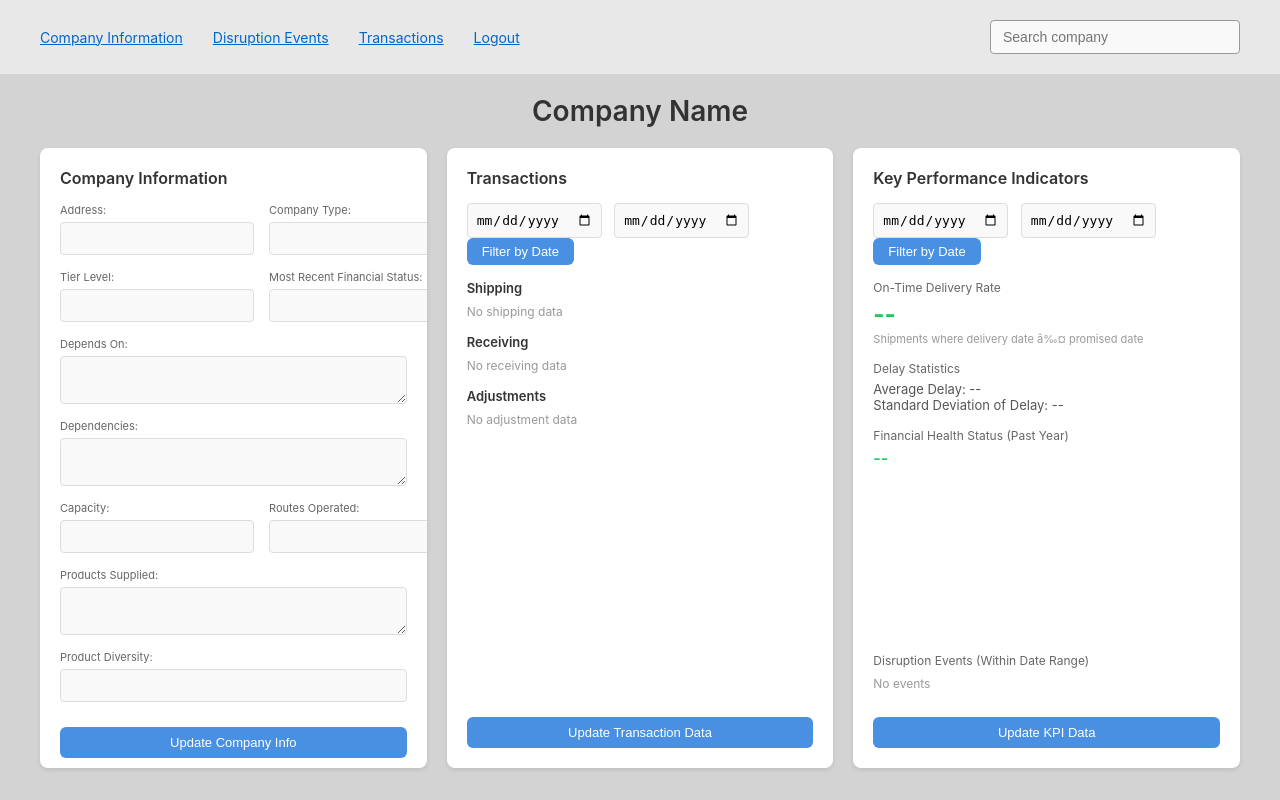
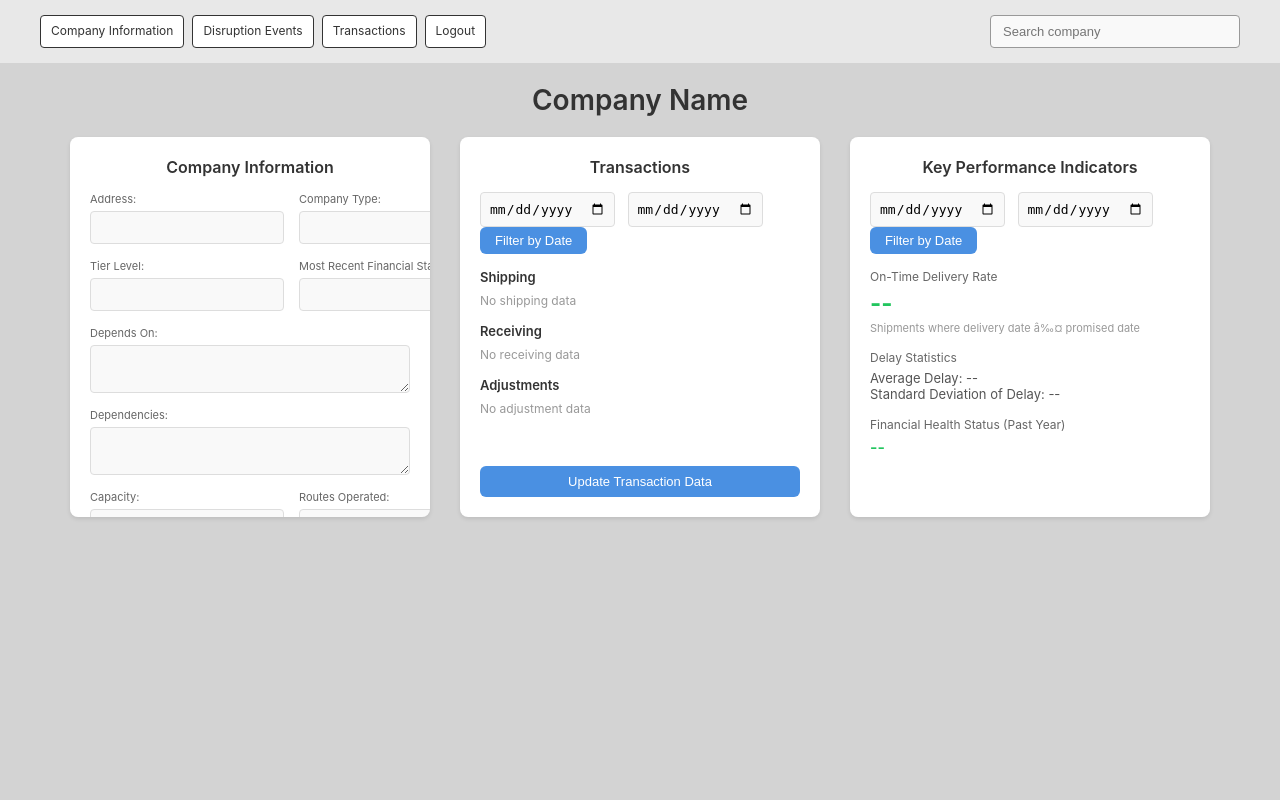
Before and after one commit to leopalacio/Enterprise-Resource-Planning-System, a PHP site: page /company.html in a window 1280 px wide. Run offline with PHP 8.4, Linux system fonts and the light colour scheme; a map, chart or similar area stays blank; some libraries are stand-ins or nearby versions.

Commit message:
updated disruptions files and dashboard.css

```diff
--- a/css/dashboard.css
+++ b/css/dashboard.css
@@ -8,28 +8,58 @@ body {
 
 nav {
     background-color: #e8e8e8;
-    padding: 20px 40px;
+    padding: 15px 40px;
     display: flex;
-    justify-content: space-between;
     align-items: center;
+    gap: 20px;
+    flex-wrap: nowrap;
 }
 
-.nav-links {display: flex; gap: 30px;}
+.nav-links {
+    display: flex;
+    flex-direction: row;
+    gap: 8px !important;  /* Updated - closer spacing */
+    flex-wrap: nowrap;
+    white-space: nowrap;
+}
 
-.nav-links a {
-    color: #0066cc;
-    text-decoration: underline;
-    font-size: 14px;
+.nav-links a,
+.nav-links button {
+    display: inline-block !important;
+    padding: 8px 10px !important;  /* Updated - smaller */
+    margin: 0 !important;  /* Updated - removed margin */
+    background-color: white !important;
+    color: #333 !important;
+    text-decoration: none !important;
+    border: 1px solid #333 !important;
+    border-radius: 4px !important;
+    font-size: 12px !important;  /* Updated - smaller font */
+    cursor: pointer !important;
+    font-family: -apple-system, BlinkMacSystemFont, 'Segoe UI', Arial, sans-serif !important;
+    vertical-align: middle !important;
+    font-weight: normal !important;
+    line-height: 1.2 !important;  /* Added - compact height */
+}
+
+.nav-links a:hover,
+.nav-links button:hover {
+    background-color: #333 !important;
+    color: white !important;
 }
 
 .search-box {position: relative; width: 250px;}
 
-.search-box input {
+.search-box-two {
+    position: relative;
+    width: 150px;
+}
+
+.search-box input, .search-box-two input {
     padding: 8px 12px;
     border: 1px solid #999;
     border-radius: 4px;
     width: 100%;
-    font-size: 14px;
+    font-size: 13px;
 }
 
 .search-results {
@@ -54,7 +84,7 @@ nav {
     padding: 12px;
     cursor: pointer;
     border-bottom: 1px solid #f0f0f0;
-    font-size: 14px;
+    font-size: 13px;
 }
 
 .search-result-item:hover {background-color: #f5f5f5;}
@@ -62,7 +92,7 @@ nav {
 .no-results {
     padding: 12px;
     color: #999;
-    font-size: 14px;
+    font-size: 13px;
     text-align: center;
 }
 
@@ -83,7 +113,13 @@ nav {
 .dashboard-grid {
     display: grid;
     grid-template-columns: 1fr 1fr 1fr;
-    gap: 20px;
+    grid-gap: 30px;
+    width: 95%;
+    margin: 0 auto;
+}
+
+.card-full-height {
+    min-height: calc(100vh - 175px);
 }
 
 .card {
@@ -91,13 +127,15 @@ nav {
     border-radius: 8px;
     padding: 20px;
     box-shadow: 0 2px 4px rgba(0,0,0,0.1);
-    max-height: calc(100vh - 180px);
+    height: 380px;
+    /* max-height: calc(100vh - 180px); */
     overflow-y: auto;
     display: flex;
     flex-direction: column;
 }
 
 .card-title {
+    text-align: center;
     font-size: 16px;
     font-weight: 600;
     margin-bottom: 15px;
@@ -111,9 +149,14 @@ nav {
     margin-bottom: 15px;
 }
 
-.form-group {display: flex; flex-direction: column;}
+.form-group {
+    display: flex;
+    flex-direction: column;
+}
 
-.form-group.full-width {grid-column: 1 / -1;}
+.form-group.full-width {
+    grid-column: 1 / -1;
+}
 
 label {
     font-size: 11px;
@@ -184,7 +227,7 @@ input, select, textarea {
     font-weight: 600;
 }
 
-.graph-container {width: 100%; height: 150px; margin: 10px 0;}
+.graph-container {width: 100%; height: 280px; margin: 10px 0;}
 
 .event-list-item {
     font-size: 12px;
@@ -210,3 +253,119 @@ input, select, textarea {
     color: #5052a7;
     font-style: italic;
 }
+
+.alert-banner {
+  margin: 0 0 16px 0;
+  padding: 10px 16px;
+  border-radius: 4px;
+  background: #fee2e2;
+  color: #b91c1c;
+  border: 1px solid #fca5a5;
+  font-size: 14px;
+  font-weight: 600;
+}
+
+.alert-banner.hidden {
+  display: none;
+}
+
+
+/* TESTED LINES OF CODE */
+
+.plot-modal {
+  position: fixed;
+  inset: 0; /* top:0 right:0 bottom:0 left:0 */
+  background: rgba(0, 0, 0, 0.6);
+  display: none; /* hidden by default */
+  align-items: center;
+  justify-content: center;
+  z-index: 9999;
+}
+
+.plot-modal-backdrop {
+  position: absolute;
+  inset: 0;
+  background: rgba(0, 0, 0, 0.6);
+}
+
+.plot-modal-content {
+  position: absolute;
+  top: 50%;
+  left: 50%;
+  transform: translate(-50%, -50%);
+  width: 85vw;
+  height: 80vh;
+  background: #ffffff;
+  border-radius: 8px;
+  box-shadow: 0 10px 40px rgba(0,0,0,0.4);
+  padding: 10px;
+  display: flex;
+  flex-direction: column;
+}
+
+.plot-modal-close {
+  align-self: flex-end;
+  border: none;
+  background: transparent;
+  font-size: 28px;
+  line-height: 1;
+  cursor: pointer;
+  padding: 0 4px;
+}
+
+#plot-modal-inner {
+  width: 100%;
+  height: 100%;
+}
+
+.plot-modal.hidden {
+  display: none;
+}
+
+#plot-modal-graph {
+  flex: 1;
+}
+
+/* TESTED LINES OF CODE */
+
+.nav-filter-container {
+    display: flex;
+    flex-direction: row;
+    align-items: center;
+    gap: 10px;
+    flex-wrap: nowrap;
+    flex-shrink: 0;
+}
+
+.nav-filter-container .search-box-two {
+    width: 140px;
+    flex-shrink: 0;
+}
+
+.nav-filter-container input[type="date"] {
+    width: 120px;
+    flex-shrink: 0;
+}
+
+nav .nav-links {
+    margin-right: auto;
+}
+
+nav input[type="date"],
+nav .search-box-two input,
+nav .btn {
+    height: 34px;
+    box-sizing: border-box;
+}
+
+nav input[type="date"] {
+    padding: 6px 10px;
+    font-size: 13px;
+    border: 1px solid #999;
+    border-radius: 4px;
+}
+
+nav .btn {
+    padding: 6px 15px;
+    margin-top: 0;
+}
```
Also changed, not shown: disruptions.html (+29 -2 lines), disruptions.php (+34 -6 lines).
